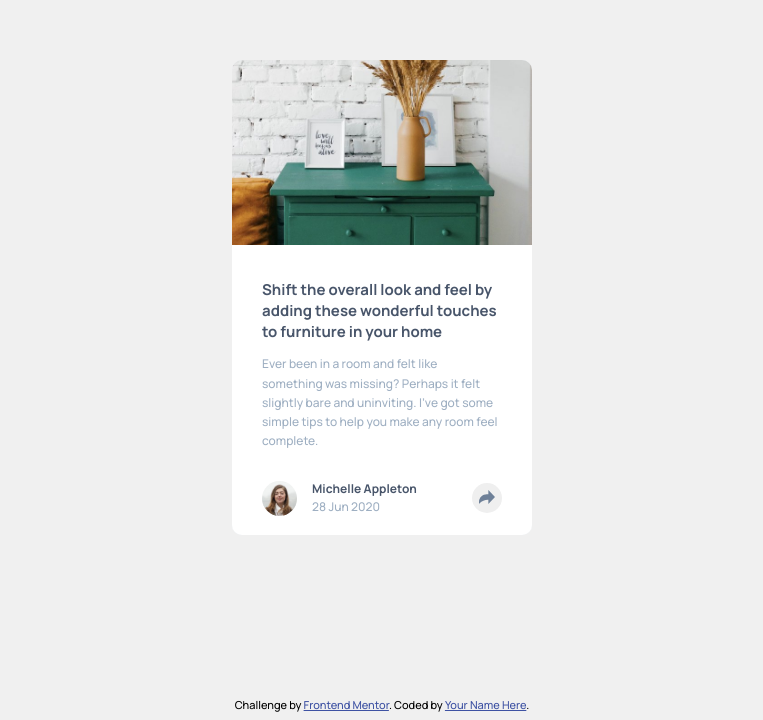
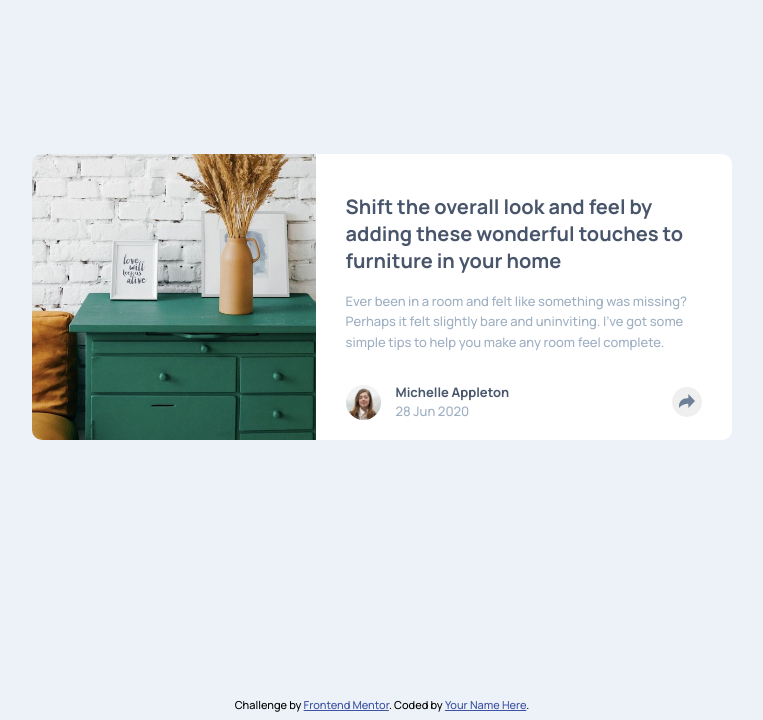
Before and after one commit to josno/article-preview-component-master, a plain HTML site: page index.html in a window 1280 px wide. Shown: the part 111-831 px from the top of the page, without its empty margins (258-1021 px from the left). Drawn offline with nearby package versions, Linux system fonts and the light colour scheme.

Commit message:
Finish desktop

```diff
--- a/index.html
+++ b/index.html
@@ -16,7 +16,7 @@
 
 <body>
 
-  <main class="outer-container">
+  <main class="outer-container flex">
     <section class="inner-container">
       <div class="img-container">
         <img src='./images/drawers.jpg' class='drawers-img' alt='Drawers' />
@@ -32,8 +32,8 @@
           it felt slightly bare and uninviting. I’ve got some simple tips
           to help you make any room feel complete.
         </p>
-        <div class='contact-info-container'>
-          <div class="contact-img-container">
+        <div class='contact-info-container flex'>
+          <div class="contact-img-container flex">
             <img src="./images/avatar-michelle.jpg" alt='Michelle' />
           </div>
           <div class='contact'>
--- a/styles.css
+++ b/styles.css
@@ -5,7 +5,7 @@
 }
 
 body {
-	background-color: #f0f0f0;
+	background-color: hsl(210, 46%, 95%);
 	font-family: "Manrope", sans-serif;
 	font-size: 13px;
 }
@@ -27,6 +27,10 @@ img {
 	width: 100%;
 }
 
+.flex {
+	display: flex;
+}
+
 .drawers-img {
 	position: relative;
 	bottom: 15px;
@@ -35,6 +39,8 @@ img {
 .details-container {
 	padding: 22px 30px 10px 30px;
 	background-color: #ffffff;
+	flex-grow: 1;
+	width: 100%;
 }
 
 .bold-text {
@@ -60,7 +66,10 @@ img {
 	background-color: #edf2f8;
 	border-radius: 10px;
 	overflow: hidden;
+	flex-direction: column;
+	display: flex;
 }
+
 .drawers-img {
 	position: relative;
 	bottom: 14px;
@@ -104,3 +113,38 @@ button {
 .attribution a {
 	color: hsl(228, 45%, 44%);
 }
+
+@media (min-width: 768px) {
+	.inner-container {
+		flex-direction: row;
+		width: 700px;
+	}
+
+	.img-container {
+		height: auto;
+		width: 50%;
+	}
+
+	.img-container img {
+		height: 100%;
+		object-fit: cover;
+		bottom: 0px;
+		width: 120%;
+	}
+
+	.details-container {
+		width: 500px;
+	}
+
+	.bold-text {
+		font-size: 20px;
+	}
+
+	.contact p {
+		font-size: 13px;
+	}
+
+	.details-text {
+		font-size: 13px;
+	}
+}
```
